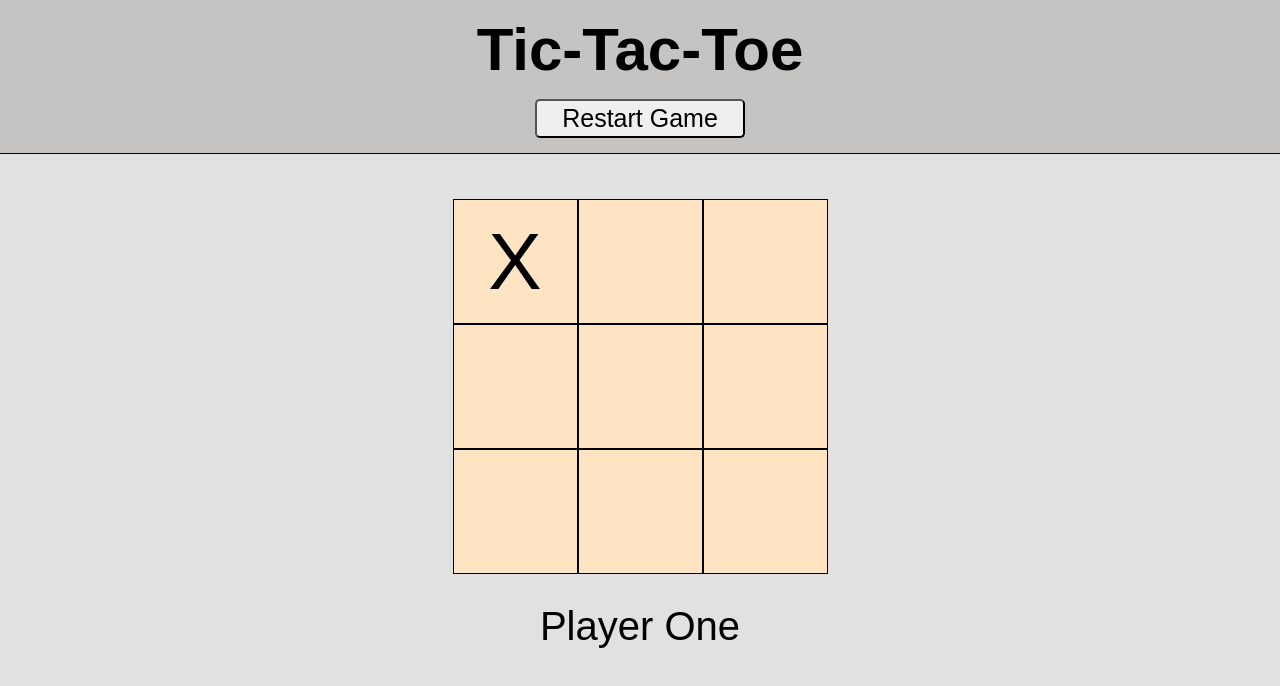
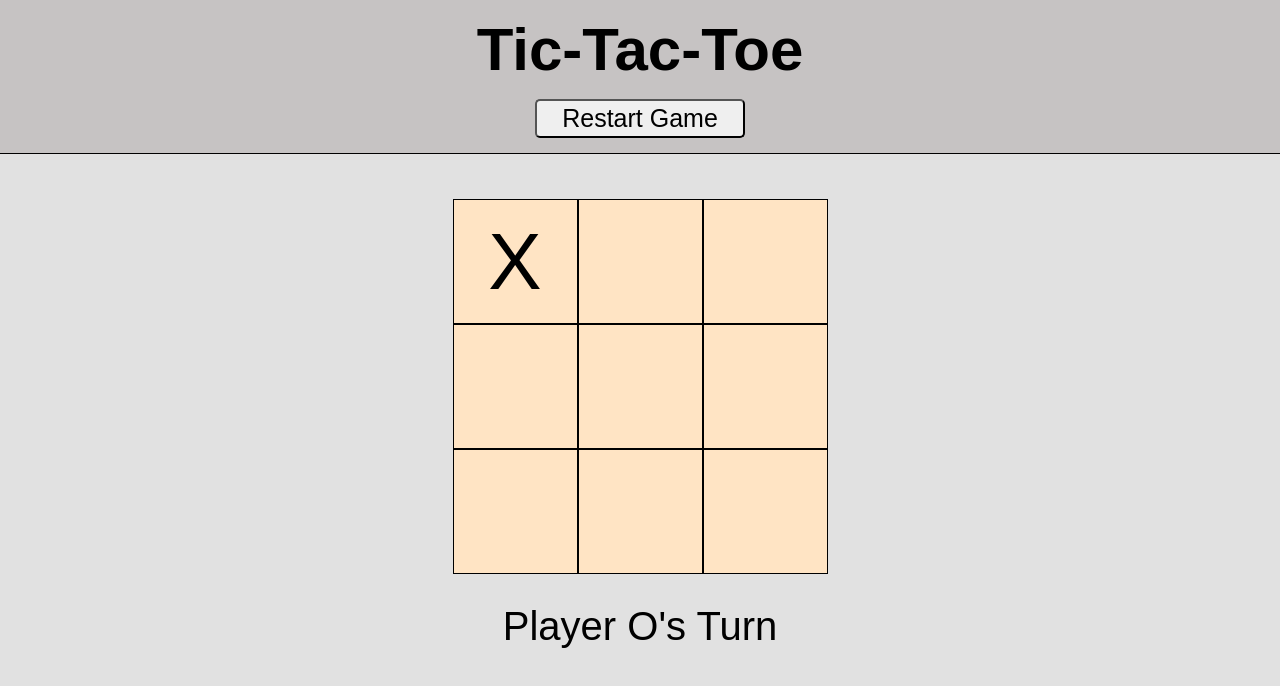
Before and after one commit to Echophase44/Small_Projects, a plain HTML site: page tic-tac-toe/index.html in a window 1280 px wide. Both pictures are taken after a click on the element 515 px from the left and 261 px from the top of the page. Drawn offline with Linux system fonts and the light colour scheme.

Commit message:
Refactored win condition logic. Implemented function to update the game message. Added another condition to signal end of game. Adjusted Game reset variables.

```diff
--- a/tic-tac-toe/index.html
+++ b/tic-tac-toe/index.html
@@ -26,7 +26,7 @@
       <div class="cell" data-index="7"></div>
       <div class="cell" data-index="8"></div>
     </div>
-    <span id="gameMessage">Player One</span>
+    <span id="gameMessage">Player X's Turn</span>
   </section>
 
   <script type="text/javascript" src="script.js"></script>
--- a/tic-tac-toe/script.js
+++ b/tic-tac-toe/script.js
@@ -19,14 +19,16 @@ const playGame = (() => {
   const playerX = Player("X");
   const playerO = Player("O");
   let round = 0;
+  let winner = false;
 
   const cell = document.querySelectorAll(".cell");
   cell.forEach((element) => {
     element.addEventListener("click", () => {
-      if (element.textContent != "") return;
+      if (element.textContent != "" || winner === true) return;
       element.textContent = getCurrentPlayer().getSign();
       getCurrentPlayer().answers.push(parseInt(element.dataset.index));
       checkForWinner(getCurrentPlayer().answers);
+      updateMessage();
       round++;
     });
   });
@@ -48,10 +50,10 @@ const playGame = (() => {
     round = 0;
     playerO.answers = [];
     playerX.answers = [];
+    winner = false;
   };
 
   const checkForWinner = (answerKey) => {
-    console.log(answerKey);
     const winConditions = [
       [0, 1, 2],
       [3, 4, 5],
@@ -70,14 +72,26 @@ const playGame = (() => {
           count++;
         }
         if (count === 3) {
-          console.log("You win");
+          winner = true;
         }
       });
       count = 0;
     });
   };
 
-  //compare answers to winning answers
+  const updateMessage = () => {
+    const gameMessage = document.querySelector("#gameMessage");
+    if (winner === true) {
+      gameMessage.innerText = `Player ${getCurrentPlayer().getSign()} Won!`;
+      return;
+    } else if (round === 8) {
+      gameMessage.innerText = "It's a draw!";
+    } else if (getCurrentPlayer().getSign() === "X") {
+      gameMessage.textContent = "Player O's Turn";
+    } else if (getCurrentPlayer().getSign() === "O") {
+      gameMessage.textContent = "Player X's Turn";
+    }
+  };
   return { resetGame };
 })();
 
```
